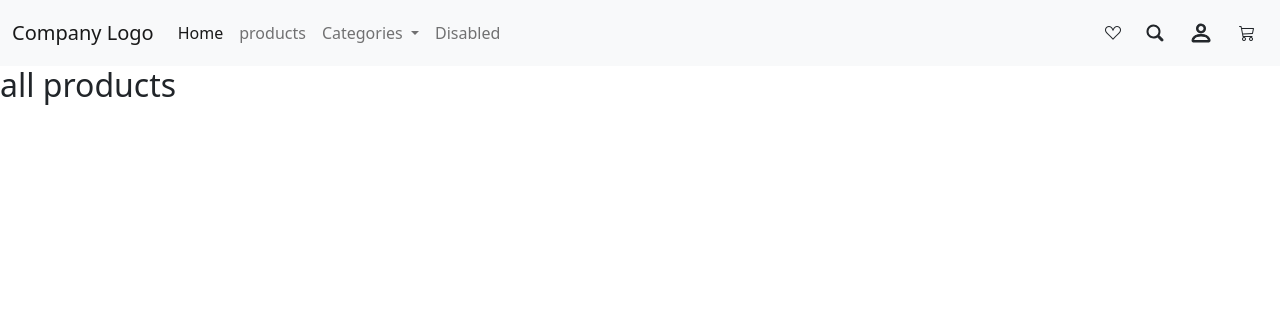
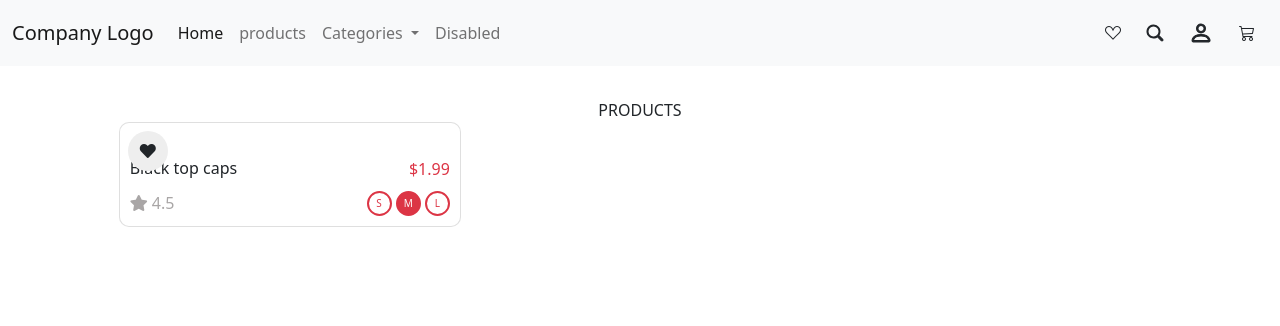
Before and after one commit to rockroman/CI_PP5_Blade, a Django app: page /products/ in a window 1280 px wide. Shown: the top 326 px of the page. Run offline with Django 3.2, Linux system fonts and the light colour scheme; some libraries are stand-ins or nearby versions.

Commit message:
upload test images and test json files for batch uploading of products and categories

```diff
--- a/products/templates/products/store_products.html
+++ b/products/templates/products/store_products.html
@@ -4,6 +4,40 @@
 {% block content %}
 {% include 'partials/top_main_nav.html' %}
 
-<h2 class="text-centre"> all products</h2>
+<div class="container-fluid mt-3 mb-1">
+    <div class="row">
+        <div class="col text-center mt-3">
+            PRODUCTS
+        </div>
+    </div>
+
+    <div class="row">
+        <div class="product-container col-10 offset-1 ">
+            <div class="row g-2">
+                <div class="col-sm-6 col-md-6 col-lg-4 col-xl-4 ">
+                    <div class="card border-1">
+                        <div class="img-container">
+                            <div class="d-flex justify-content-between align-items-center p-2 first"> <span class="wishlist"><i class="fa fa-heart"></i></span>  </div>
+                            <img src="" class="img-fluid">
+                        </div>
+                        <div class="product-detail-container">
+                            <div class="d-flex justify-content-between align-items-center">
+                                <h6 class="mb-0">Black top caps</h6> <span class="text-danger font-weight-bold">$1.99</span>
+                            </div>
+                            <div class="d-flex justify-content-between align-items-center mt-2">
+                                <div class="ratings"> <i class="fa fa-star"></i> <span>4.5</span> </div>
+                                <div class="size"> <label class="radio"> <input type="radio" name="size2" value="small"> <span>S</span> </label> <label class="radio"> <input type="radio" name="size2" value="Medium" checked> <span>M</span> </label> <label class="radio"> <input type="radio" name="size2" value="Large"> <span>L</span> </label> </div>
+                            </div>
+
+                        </div>
+                    </div>
+                </div>
+
+            </div>
+        </div>
+
+
+    </div>
+</div>
 
 {% endblock %}
--- a/static/css/base.css
+++ b/static/css/base.css
@@ -31,3 +31,97 @@ html{
     overflow: hidden;
 
   }
+
+
+  /* products page */
+  .card {
+    /* border: none; */
+    border-radius: 10px
+  }
+
+  .percent {
+    padding: 5px;
+    background-color: red;
+    border-radius: 5px;
+    color: #fff;
+    font-size: 14px;
+    height: 35px;
+    width: 70px;
+    display: flex;
+    justify-content: center;
+    align-items: center;
+    cursor: pointer
+  }
+
+  .wishlist {
+    height: 40px;
+    width: 40px;
+    display: flex;
+    justify-content: center;
+    align-items: center;
+    border-radius: 50%;
+    background-color: #eee;
+    padding: 10px;
+    cursor: pointer;
+  }
+
+
+  .img-container {
+    position: relative;
+
+  }
+
+  .img-container .first {
+    position: absolute;
+    width: 100%;
+
+  }
+
+  .img-container img {
+    border-top-left-radius: 5px;
+    border-top-right-radius: 5px;
+
+  }
+
+  .product-detail-container {
+    padding: 10px;
+  }
+
+  .ratings i {
+    color: #a9a6a6;
+  }
+
+  .ratings span {
+    color: #a9a6a6;
+  }
+
+  label.radio {
+    cursor: pointer;
+  }
+
+  label.radio input {
+    position: absolute;
+    top: 0;
+    left: 0;
+    visibility: hidden;
+    pointer-events: none;
+  }
+
+  label.radio span {
+    height: 25px;
+    width: 25px;
+    display: flex;
+    justify-content: center;
+    align-items: center;
+    border: 2px solid #dc3545;
+    color: #dc3545;
+    font-size: 10px;
+    border-radius: 50%;
+    text-transform: uppercase
+  }
+
+  label.radio input:checked+span {
+    border-color: #dc3545;
+    background-color: #dc3545;
+    color: #fff;
+  }
```
Also changed, not shown: products/fixtures/products.json (added, +62 -0 lines), media/brown_dagger.jpg (added), media/dark_moon.jpg, media/silk_light.jpg (added), media/smooth_gent.jpg (added).
